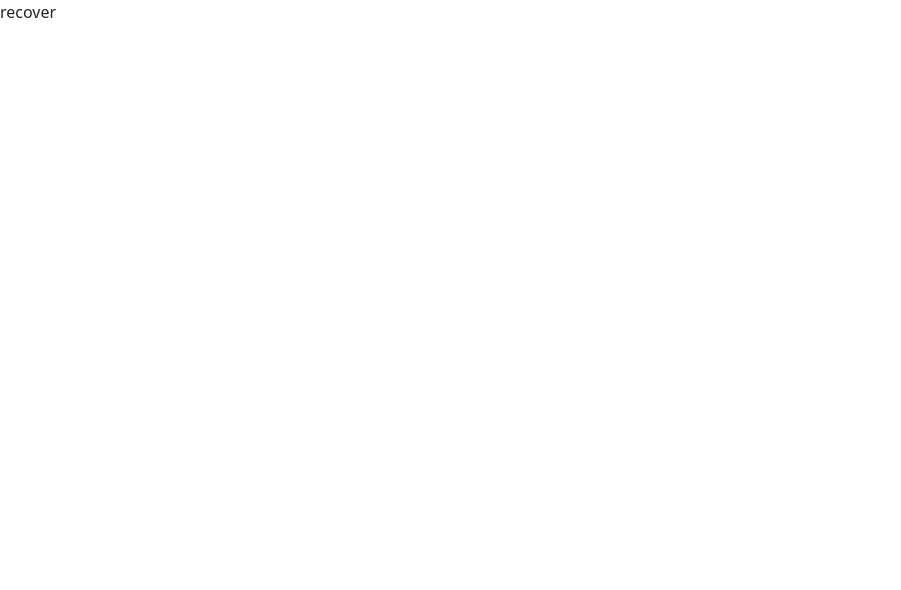
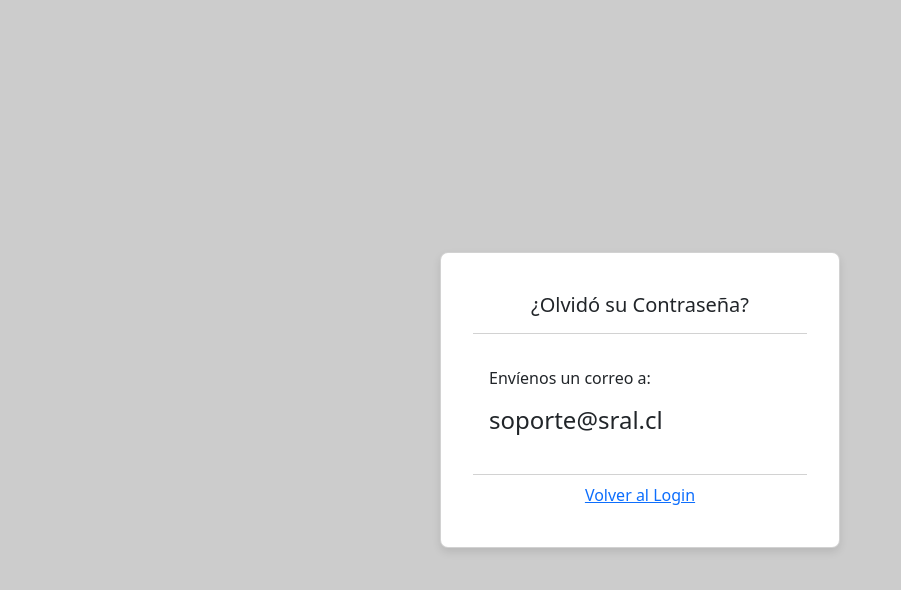
Before and after one commit to JavierQaZ/SRALv2, a React (Vite) app in the folder Frontend/: page /recover in a window 1280 px wide. Shown: the top 590 px of the page, without its empty margins (0-901 px from the left). Built offline with nearby package versions, Linux system fonts and the light colour scheme.

Commit message:
vista preliminar Recover

```diff
--- a/Frontend/src/views/Recover.jsx
+++ b/Frontend/src/views/Recover.jsx
@@ -1,9 +1,26 @@
 import React from "react";
+import { Link } from "react-router-dom";
+import { Card, CardHeader, CardTitle, CardFooter, CardBody, CardText} from "react-bootstrap"
 
 function Recover(){
     return (
         <>
-            <p>recover</p>
+            <div className="flex">
+            <Card className="card">
+                <CardHeader className="card-header">
+                    <CardTitle className="text-2xl font-bold text-center">¿Olvidó su Contraseña?</CardTitle>
+                </CardHeader>
+                <CardBody>
+                    <CardText>Envíenos un correo a:</CardText>
+                    <h4>soporte@sral.cl</h4>
+                </CardBody>
+                <CardFooter className="card-footer">
+                    <Link to="/login" className="text-sm text-center text-blue-500 hover:underline">
+                    Volver al Login
+                    </Link>
+                </CardFooter>
+            </Card>
+        </div>
         </>
     )
 }
```
